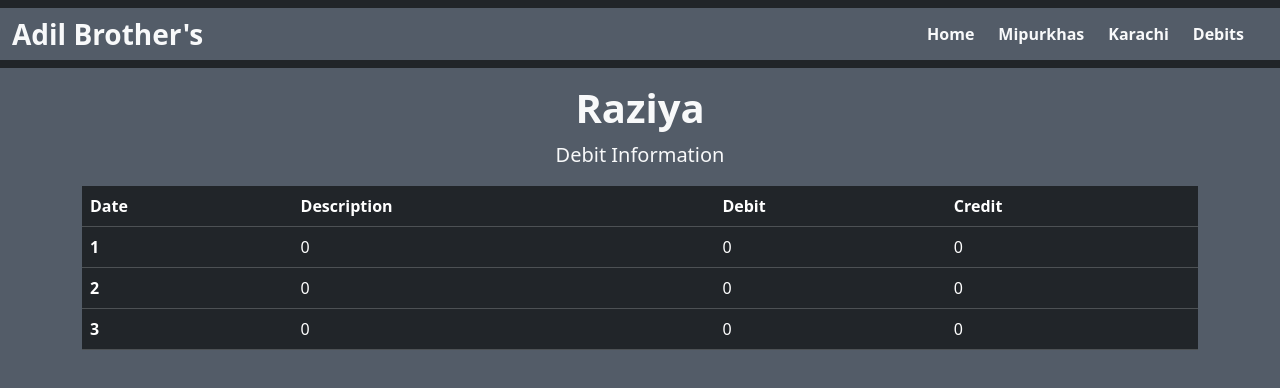
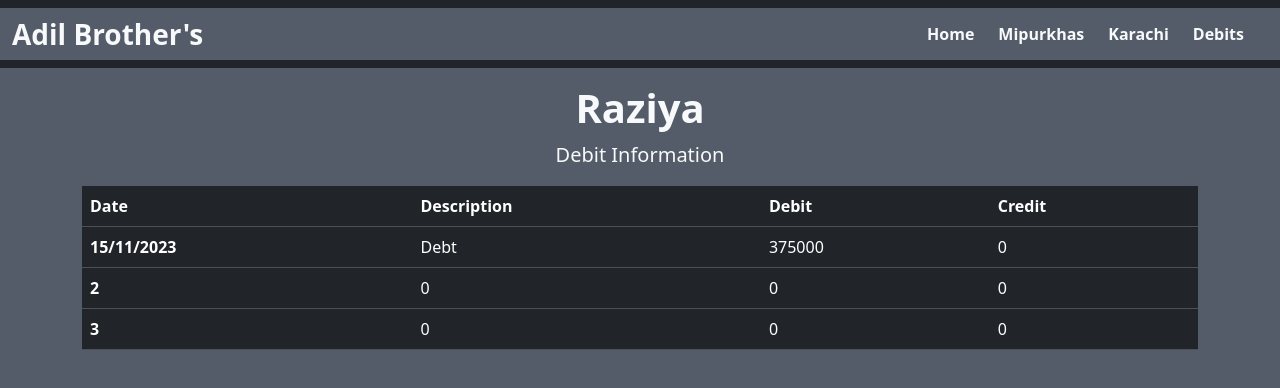
Before and after one commit to digitalrehman/Bussiness-Managment, a React (Vite) app: page /Raziya in a window 1280 px wide. Shown: the top 388 px of the page. Built offline with nearby package versions, Linux system fonts and the light colour scheme.

Commit message:
Update Raziya.jsx

```diff
--- a/src/Componentes/Debit Details/Raziya.jsx
+++ b/src/Componentes/Debit Details/Raziya.jsx
@@ -21,9 +21,9 @@ const Raziya = () => {
               </thead>
               <tbody>
                 <tr>
-                  <th scope="row">1</th>
-                  <td>0</td>
-                  <td>0</td>
+                  <th scope="row">15/11/2023</th>
+                  <td>Debt</td>
+                  <td>375000</td>
                   <td>0</td>
                 </tr>
                 <tr>
```
